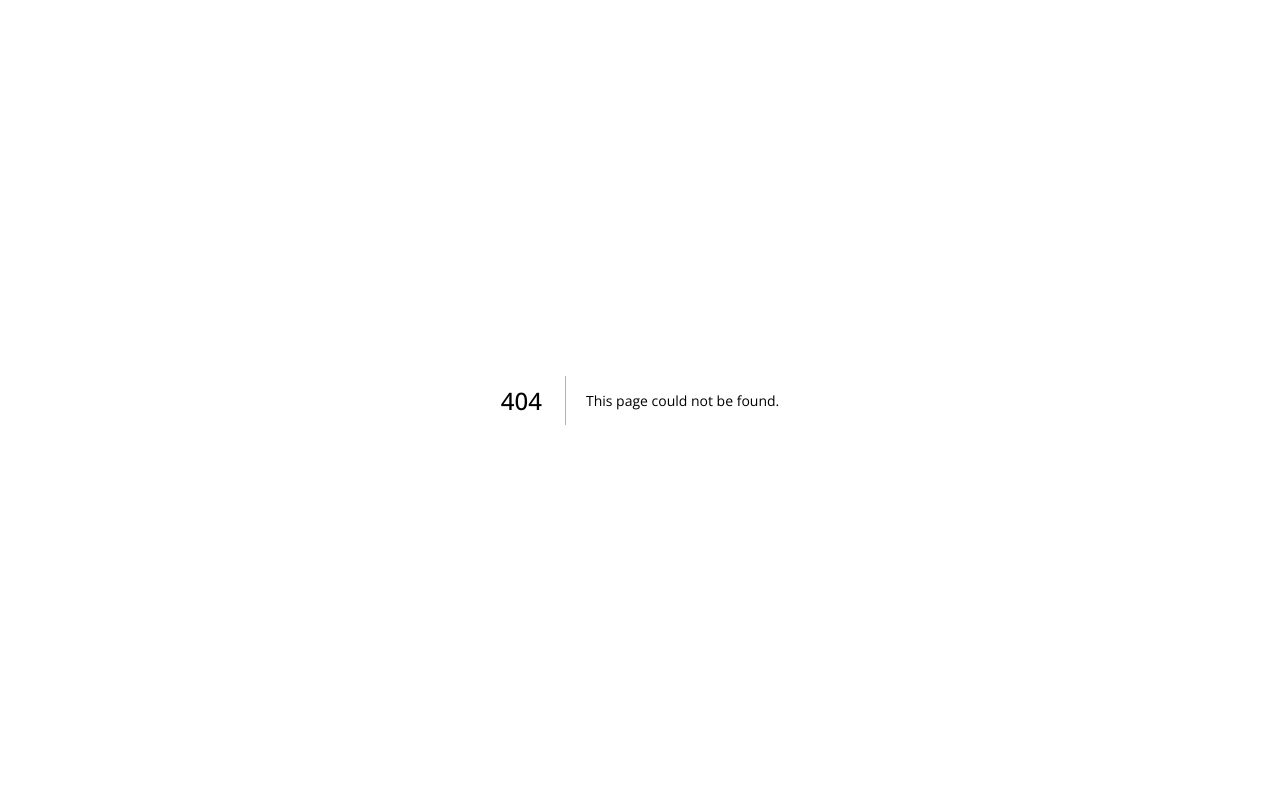
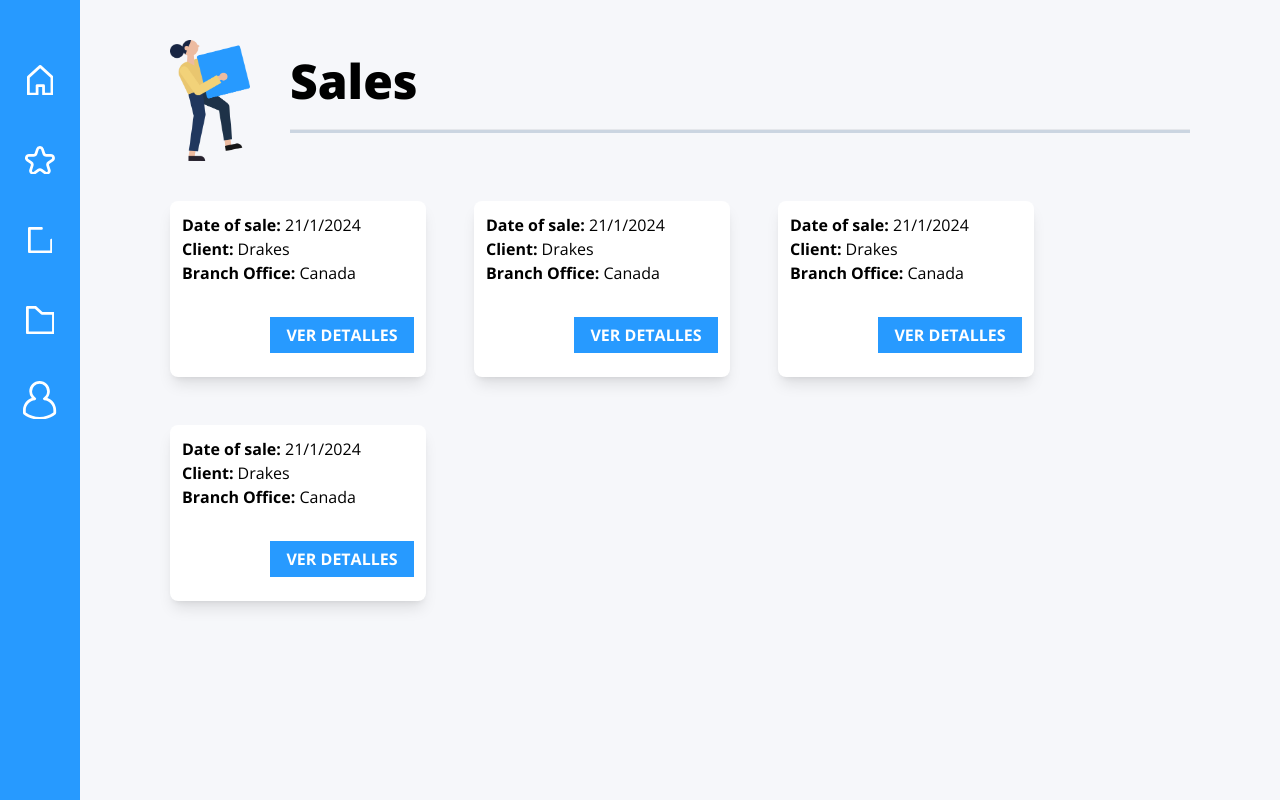
Before and after one commit to Accelx9/North-Digital-TEST, a Next.js app: page /Dashboard/Sales in a window 1280 px wide. Before the commit this address had no page. Built offline with nearby package versions, Linux system fonts and the light colour scheme.

Commit message:
Added sales section

```diff
--- /dev/null
+++ b/app/Dashboard/Sales/page.tsx
@@ -0,0 +1,158 @@
+"use client";
+import Person1 from "@/assets/images/Person-1.webp";
+import { Button, Modal } from "@/components";
+import { SaleDetails } from "@/sections";
+import { Sale } from "@/types";
+import Image from "next/image";
+import { useState } from "react";
+
+const sales: Sale[] = [
+  {
+    branchOffice: {
+      name: "Canada",
+      id: "1",
+    },
+    client: {
+      name: "Drakes",
+      id: "1",
+    },
+
+    currency: { name: "CAD", id: "1" },
+    details: [
+      {
+        name: "Devil dogs",
+        quantity: 100,
+        price: 4.5,
+      },
+    ],
+    date: new Date(),
+  },
+  {
+    branchOffice: {
+      name: "Canada",
+      id: "1",
+    },
+    client: {
+      name: "Drakes",
+      id: "1",
+    },
+
+    currency: { name: "CAD", id: "1" },
+    details: [
+      {
+        name: "Devil dogs",
+        quantity: 100,
+        price: 4.5,
+      },
+    ],
+    date: new Date(),
+  },
+  {
+    branchOffice: {
+      name: "Canada",
+      id: "1",
+    },
+    client: {
+      name: "Drakes",
+      id: "1",
+    },
+
+    currency: { name: "CAD", id: "1" },
+    details: [
+      {
+        name: "Devil dogs",
+        quantity: 100,
+        price: 4.5,
+      },
+    ],
+    date: new Date(),
+  },
+  {
+    branchOffice: {
+      name: "Canada",
+      id: "1",
+    },
+    client: {
+      name: "Drakes",
+      id: "1",
+    },
+
+    currency: { name: "CAD", id: "1" },
+    details: [
+      {
+        name: "Devil dogs",
+        quantity: 100,
+        price: 4.5,
+      },
+    ],
+    date: new Date(),
+  },
+];
+
+const Page = () => {
+  const [showDetails, setShowDetails] = useState(false);
+  const [selectedItem, setSelectedItem] = useState<Sale>({} as Sale);
+
+  // Functions
+
+  const handleToggleModal = (data?: Sale) => {
+    setShowDetails(!showDetails);
+    if (data) setSelectedItem(data);
+  };
+
+  return (
+    <div className="max-w-[85%] w-full h-full pb-4 sm:pb-0 sm:pt-10 m-auto">
+      <div className="flex mt-2 sm:mt-0 items-end">
+        <Image
+          src={Person1.src}
+          alt="Picture of a computer"
+          width={80}
+          height={80}
+          className=""
+        />
+        <div className=" pl-10 w-full">
+          <p className="text-4xl sm:text-5xl mb-6 font-extrabold">Sales</p>
+          <hr className="h-1 mb-7 bg-slate-300   w-full" />
+        </div>
+      </div>
+
+      <div className="mt-10 flex flex-wrap gap-12">
+        {sales.map((sale, index) => (
+          <div
+            key={index}
+            className="bg-white shadow-lg w-full  sm:w-64 h-44 p-3 rounded-lg"
+          >
+            <h4 className="text-md">
+              <strong>Date of sale: </strong>
+              {"21/1/2024"}{" "}
+            </h4>
+            <h4 className="text-md">
+              <strong>Client: </strong>
+              {sale.client.name}{" "}
+            </h4>
+            <h4 className="text-md">
+              <strong>Branch Office: </strong>
+              {sale.branchOffice.name}{" "}
+            </h4>
+            <div className="flex mt-4 items-end justify-end">
+              <Button className="h-9" onClick={() => handleToggleModal(sale)}>
+                Ver detalles
+              </Button>
+            </div>
+          </div>
+        ))}
+      </div>
+      {showDetails && (
+        <Modal
+          title={"Sale details"}
+          handleDismiss={handleToggleModal}
+          textClose="Close"
+        >
+          <SaleDetails sale={selectedItem} />
+        </Modal>
+      )}
+    </div>
+  );
+};
+
+export default Page;
--- a/components/MenuItem.tsx
+++ b/components/MenuItem.tsx
@@ -18,7 +18,7 @@ export const MenuItem = ({ path, text, icon }: Props) => {
   return (
     <div className=" relative  h-20  flex w-20 ">
       <Link
-        href={`/${path}`}
+        href={`${path}`}
         onMouseEnter={() => handleMouseEnter(true)}
         onMouseLeave={() => handleMouseEnter(false)}
         className="bg-primary h-full items-center flex justify-center cursor-pointer  w-20 hover:bg-secondary transition-all "
--- a/components/Modal.tsx
+++ b/components/Modal.tsx
@@ -5,8 +5,9 @@ import { Button } from ".";
 interface Props {
   title: string;
   children: React.ReactNode;
-  handleSubmit: VoidFunction;
+  handleSubmit?: VoidFunction;
   handleDismiss: VoidFunction;
+  textClose?: string;
 }
 
 /**
@@ -17,6 +18,7 @@ interface Props {
  * @returns {React.JSX.Element}
  */
 export const Modal = ({
+  textClose = "Cancel",
   children,
   title,
   handleSubmit,
@@ -48,11 +50,11 @@ export const Modal = ({
                 className="capitalize"
                 onClick={() => {
                   handleDismiss();
-                  handleSubmit();
                 }}
               >
-                Cancel
+                {textClose}
               </Button>
+              {handleSubmit && (
                 <Button
                   className="capitalize"
                   onClick={() => {
@@ -61,6 +63,7 @@ export const Modal = ({
                 >
                   Save
                 </Button>
+              )}{" "}
             </div>
           </div>
         </div>
--- a/components/Sidebar.tsx
+++ b/components/Sidebar.tsx
@@ -44,7 +44,7 @@ export const Sidebar = () => {
           <MenuItem
             key={index}
             icon={item.icon}
-            path={item.path}
+            path={`/Dashboard/${item.path}`}
             text={item.name}
           />
         ))}
--- a/constants/details.ts
+++ b/constants/details.ts
@@ -1,5 +1,5 @@
 export const InitialStateDetails = {
-  price: undefined,
+  price: 0,
   quantity: 0,
   name: "",
 };
--- /dev/null
+++ b/sections/Dashboard/SaleDetails.tsx
@@ -0,0 +1,48 @@
+import { Sale } from "@/types";
+import React, { Fragment } from "react";
+
+export const SaleDetails = ({ sale }: { sale: Sale }) => {
+  return (
+    <Fragment>
+      {" "}
+      <p className="text-xl my-2">
+        <strong>Client:</strong> {"   "}
+        {sale.client.name}
+      </p>
+      <p className="text-xl my-2">
+        <strong>Branch Office:</strong> {"   "}
+        {sale.client.name}
+      </p>
+      <p className="text-xl my-2">
+        <strong>Currency:</strong> {"   "}
+        {sale.client.name}
+      </p>
+      <p className="text-2xl my-6 font-bold">Details</p>
+      {sale.details.map((detail, index) => (
+        <div className="flex flex-col" key={index}>
+          <p className="text-xl my-2">
+            <strong>Name:</strong> {"   "}
+            {detail.name}
+          </p>
+          <p className="text-xl my-2">
+            <strong>Quantity:</strong> {"   "}
+            {detail.quantity}
+          </p>
+          <p className="text-xl my-2">
+            <strong>Price:</strong> {"   "}
+            {sale.currency.name}
+            {detail.price}
+          </p>
+          <p className="text-xl my-2">
+            <strong>Subtotal:</strong> {"   "}
+            {detail.price * detail.quantity}
+          </p>
+        </div>
+      ))}
+      <p className="text-xl my-6">
+        <strong>Total:</strong> {"   "}
+        {sale.salePrice}
+      </p>
+    </Fragment>
+  );
+};
--- a/sections/Dashboard/index.ts
+++ b/sections/Dashboard/index.ts
@@ -1 +1,2 @@
 export * from "./FormClient";
+export * from "./SaleDetails";
--- a/types/details.ts
+++ b/types/detail.ts
@@ -1,5 +1,5 @@
 export interface Detail {
   name: string;
   quantity: number;
-  price?: number;
+  price: number;
 }
--- a/types/index.ts
+++ b/types/index.ts
@@ -1,2 +1,3 @@
 export * from "./client";
-export * from "./details";
+export * from "./detail";
+export * from "./sale";
--- /dev/null
+++ b/types/sale.ts
@@ -0,0 +1,21 @@
+import { Detail } from ".";
+
+export interface Sale {
+  client: {
+    name: string;
+    id: string;
+  };
+
+  branchOffice: {
+    name: string;
+    id: string;
+  };
+  currency: {
+    name: string;
+    id: string;
+  };
+  details: Detail[];
+  date: Date;
+  id: string;
+  salePrice: number;
+}
```
Lines whose indentation alone changed are shown as unchanged.
